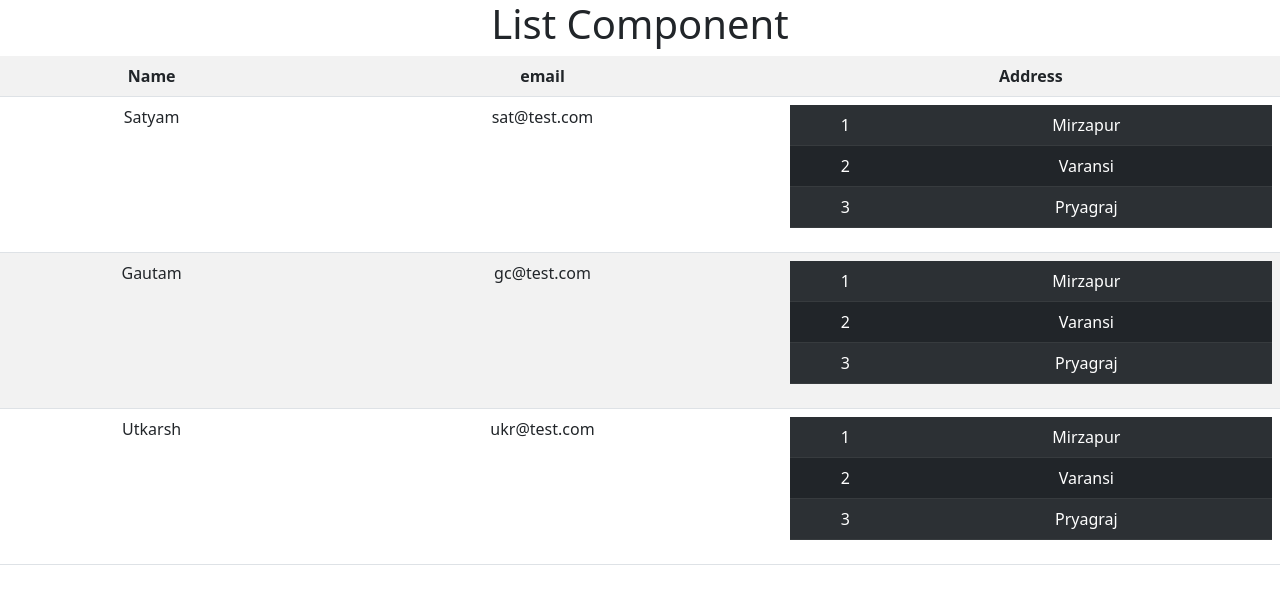
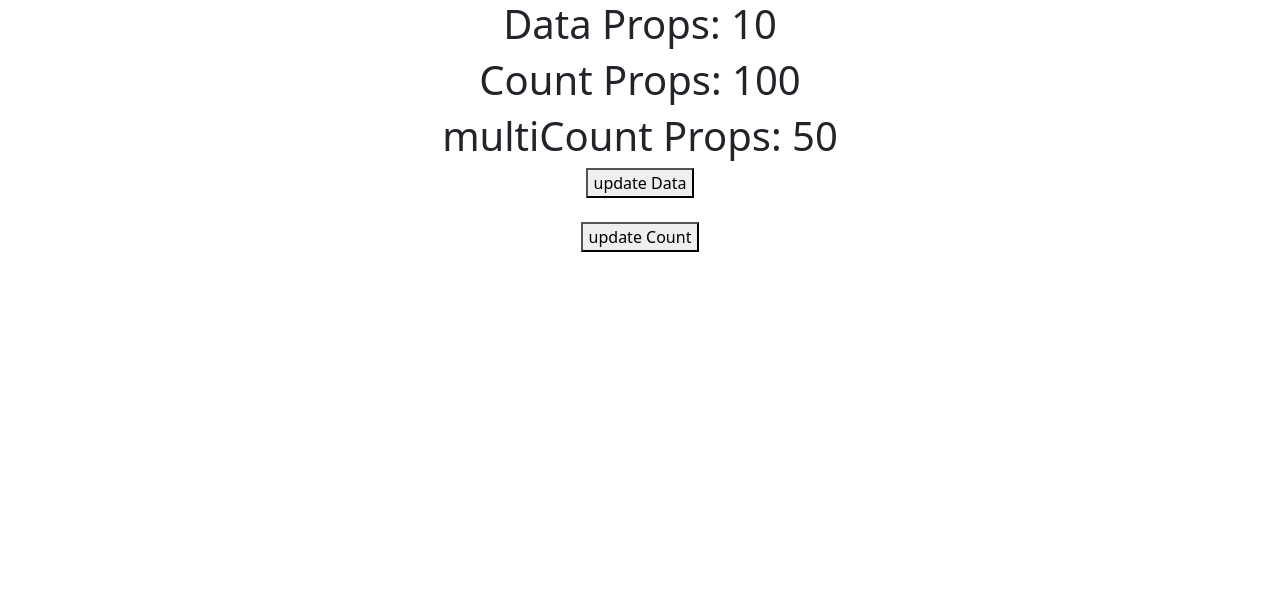
Before and after one commit to satyam4321/ReactJS-Learnings, a React (Create React App) app: page / in a window 1280 px wide. Shown: the top 604 px of the page. Built offline with nearby package versions, Linux system fonts and the light colour scheme.

Commit message:
Pure-Component

```diff
--- a/src/App.js
+++ b/src/App.js
@@ -7,6 +7,7 @@ import {useState} from 'react';
 import Student from './Student';
 import Hooks from './Hooks';
 import ArrayList from './ArrayList'
+import Pro from './Props';
 
 // alert("hello");
 function App() {
@@ -34,12 +35,17 @@ function App() {
 
   }
   // console.log('hello');
+
+  function parentAlert(value) {
+      alert(value.name);
+  }
   return (
     <div className="App">
       {/* <Users name  = {data} /> */}
       {/* <Users call = {getData}/> */}
-      {/* <Hooks /> */}
-      <ArrayList />
+      <Hooks />
+      {/* <Pro name = {data} alert = {parentAlert}/> */}
+      {/* <ArrayList /> */}
       {/* {
         status ?
           <h1>{data}</h1>
--- a/src/Hooks.js
+++ b/src/Hooks.js
@@ -1,4 +1,4 @@
-import { useEffect, useState } from "react";
+import { useEffect, useState, useMemo } from "react";
 
 import Pro from "./Props";
 
@@ -13,8 +13,10 @@ function Hooks() {
     // useEffect(() => {
     //     alert('count is' + count)
     // }, [count])
+
+
     return (
-        <div>
+        <>
             <Pro data ={data} count = {count}/>
             {/* <h1>Data: {data}</h1> */}
             {/* <h1>Count: {count}</h1> */}
@@ -22,7 +24,7 @@ function Hooks() {
             <br />
             <br />
             <button onClick={() => setCount(count + 1)}>update Count</button>
-        </div>
+        </>
     )
 }
 
--- a/src/Props.js
+++ b/src/Props.js
@@ -1,19 +1,33 @@
-import {useState, useEffect} from "react";
+import {useState, useEffect, useMemo} from "react";
 
 function Pro(props) {
 
-    useEffect(() => {
-        alert('Count is ' + props.count);
-    }, [props.count])
-    useEffect(() => {
-        console.log('Count is ' + props.data );
+    // useEffect(() => {
+    //     console.log('Data is ' + props.count);
+    // }, [props.count])
+    // useEffect(() => {
+    //     console.log('Count is ' + props.data );
+    // }, [props.data])
+    const multiCountmemo = useMemo(function multiCount() {
+        console.log('multicount');
+        return props.data * 5;
     }, [props.data])
     return (
-        <div>
+        <>
             <h1>Data Props: {props.data}</h1>
             <h1>Count Props: {props.count}</h1>
-        </div>
+            <h1>multiCount Props: {multiCountmemo}</h1>
+        </>
     )
+    // const value = {name: "Maurya", email: "sm@123.com"}
+    // return (
+    //     <>
+    //         {/* Receiving data from Parent (APP) */}
+    //         <h1>User : {props.name}</h1>
+    //         {/* Sending data from (Props)child Component to (App)Parent Component */}
+    //         <button onClick={() => props.alert(value)}>Click Me</button>
+    //     </>
+    // )
 }
 
 export default Pro;
--- a/src/Users.js
+++ b/src/Users.js
@@ -1,3 +1,4 @@
+import { PureComponent } from "react";
 import React from "react";
 import Student from "./Student";
 // function Users(props) {
@@ -9,7 +10,7 @@ import Student from "./Student";
 //     );
 //   }
 
-class Users extends React.Component{
+class Users extends PureComponent{
 
   constructor() {
     super();
@@ -34,13 +35,15 @@ class Users extends React.Component{
     //   this.setState({count: this.state.count + 1});
     // }
   }
-  shouldComponentUpdate() {
-    console.log("shouldComponentUpdate", this.state.show);
-    // if(this.state.count >= 5 && this.state.count < 10) {
-    //   return true;
-    // }
-    return true;
-  }
+
+  // ShouldComponentUpdate should not be used when extending React.PureComponent. Please extend React.Component if shouldComponentUpdate is used.
+  // shouldComponentUpdate() {
+  //   console.log("shouldComponentUpdate", this.state.show);
+  //   // if(this.state.count >= 5 && this.state.count < 10) {
+  //   //   return true;
+  //   // }
+  //   return true;
+  // }
 
 
   render() {
@@ -57,7 +60,7 @@ class Users extends React.Component{
         {/* <h1>User {this.props.name}</h1> */}
         <h1>User Component {this.state.count}</h1>
         {/* <button onClick={() => this.setState({email: 'maurya@test.com'})}>Update Email</button> */}
-        <button onClick={() => this.setState({count: this.state.count + 1})}>Update count</button>
+        <button onClick={() => this.setState({count: 1})}>Update count</button>
       </div>
     )
   }
```
